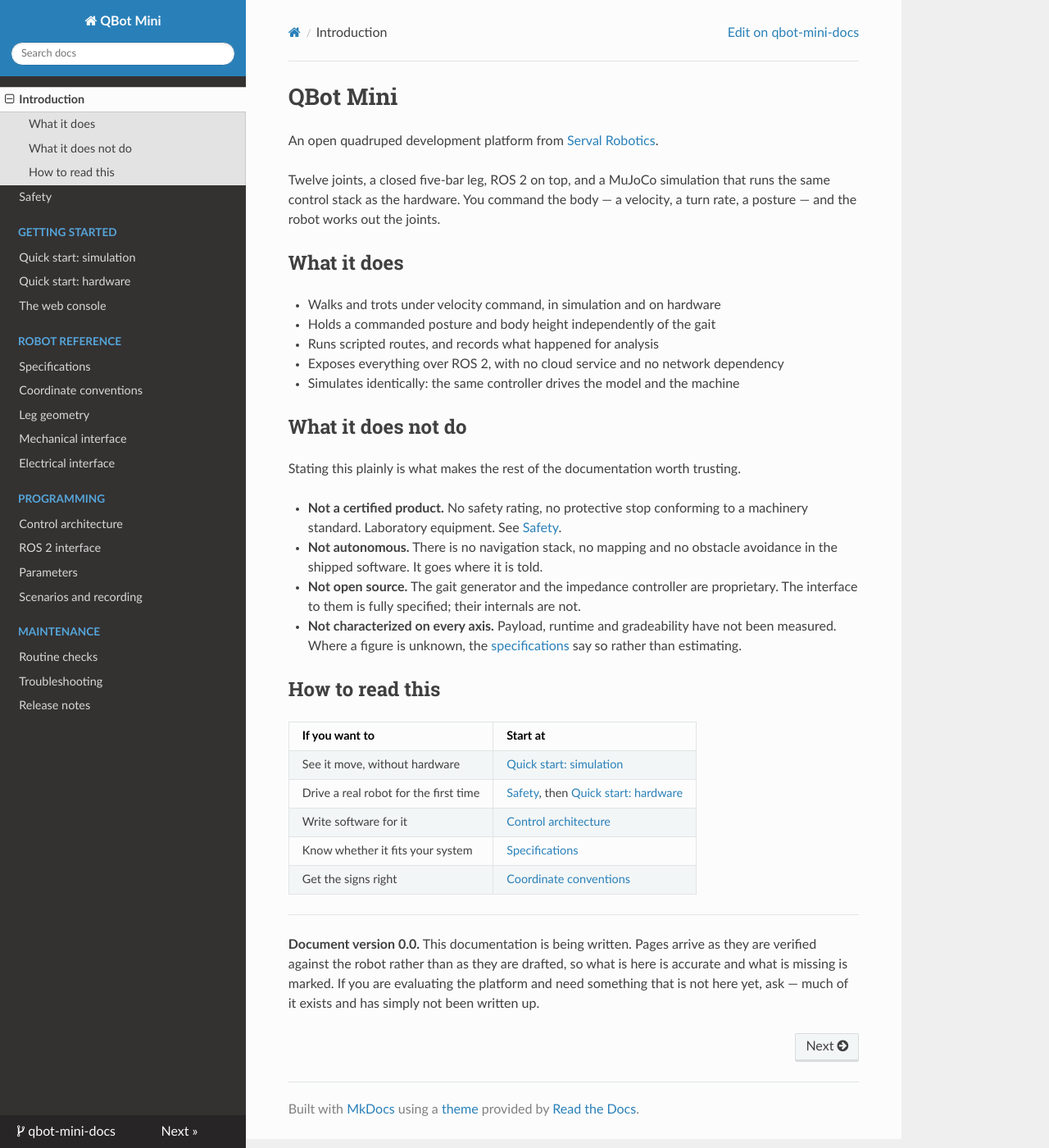
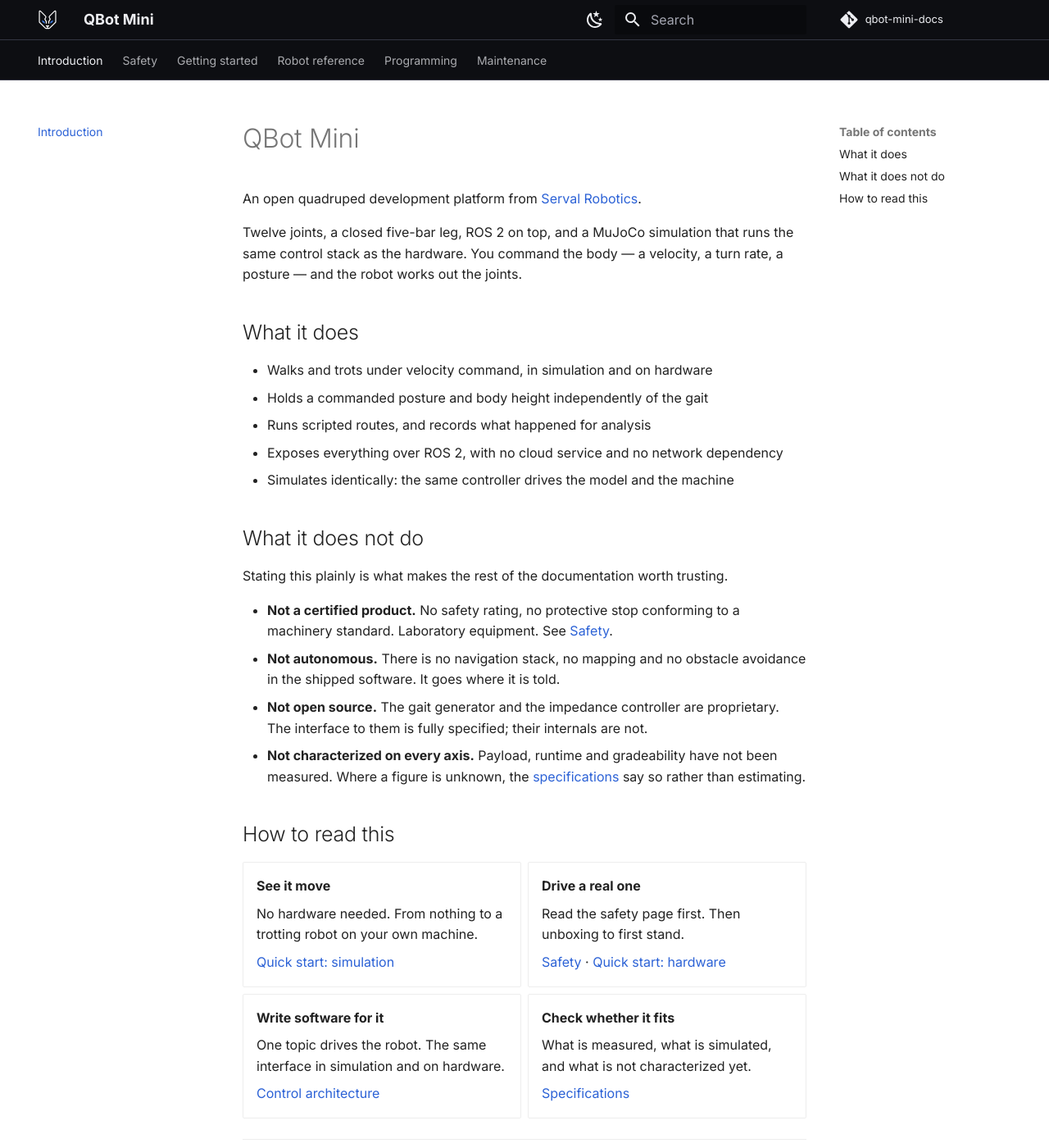
Before and after one commit to serval-robotics/qbot-mini-docs, an MkDocs documentation site: the page built from docs/index.md, in a window 1280 px wide and 1400 px high. Shown: the whole window at 82% size. Built offline with MkDocs 1.6.1 and Material for MkDocs 9.7.7, drawn with Linux system fonts in a browser that asks for light colours; nearby versions of some CDN libraries; comment, search, counter and statistics services are not loaded; some of the changed text lies outside the part shown.

Commit message:
Switch to Material, in Serval Robotics' own colours
The classic Read the Docs look was chosen to feel familiar to an
audience that knows Pupper v3. The next version of this site goes to
customers and integrators, where that same look reads as an open-source
side project rather than as a supplier.

Colours come from servalrobotics.com rather than from Material's
palette, so the two read as one company: paper, panel, ink and line for
structure, blue for links and active states, and the site's own logo in
the header.

The header sits on paper rather than on saturated blue. A documentation
page is read for minutes at a time, and a full-width band of #4c86ff
above every page competes with the text it is supposed to frame.

Tables get more room than Material's default, since specifications,
message fields and parameters are where most of this documentation's
substance lives.

Incidentally fixes the sidebar landing mid-list on the home page: that
was sphinx_rtd_theme's reset() scrolling its own "#" entry into view,
which pushed the site name and search box out of the pane.

Co-Authored-By: Claude Opus 5 (1M context) <noreply@anthropic.com>

```diff
--- a/docs/index.md
+++ b/docs/index.md
@@ -31,13 +31,34 @@ Stating this plainly is what makes the rest of the documentation worth trusting.
 
 ## How to read this
 
-| If you want to | Start at |
-| :- | :- |
-| See it move, without hardware | [Quick start: simulation](getting-started/simulation.md) |
-| Drive a real robot for the first time | [Safety](safety.md), then [Quick start: hardware](getting-started/hardware.md) |
-| Write software for it | [Control architecture](programming/control-architecture.md) |
-| Know whether it fits your system | [Specifications](reference/specifications.md) |
-| Get the signs right | [Coordinate conventions](reference/conventions.md) |
+<div class="grid cards" markdown>
+
+-   **See it move**
+
+    No hardware needed. From nothing to a trotting robot on your own machine.
+
+    [Quick start: simulation](getting-started/simulation.md)
+
+-   **Drive a real one**
+
+    Read the safety page first. Then unboxing to first stand.
+
+    [Safety](safety.md) · [Quick start: hardware](getting-started/hardware.md)
+
+-   **Write software for it**
+
+    One topic drives the robot. The same interface in simulation and on
+    hardware.
+
+    [Control architecture](programming/control-architecture.md)
+
+-   **Check whether it fits**
+
+    What is measured, what is simulated, and what is not characterized yet.
+
+    [Specifications](reference/specifications.md)
+
+</div>
 
 ---
 
--- /dev/null
+++ b/docs/stylesheets/brand.css
@@ -0,0 +1,89 @@
+/* Serval Robotics brand palette, taken from servalrobotics.com so the
+   documentation and the website read as one company. The website is a dark
+   design; the light scheme below is its inversion rather than a second
+   palette. */
+
+:root {
+  --serval-blue:      #4c86ff;
+  --serval-blue-ink:  #86a9ff;
+  --serval-gold:      #d6a94e;
+  --serval-paper:     #0d0e12;
+  --serval-panel:     #15161d;
+  --serval-ink:       #edeef2;
+  --serval-ink-muted: #a3a5b0;
+  --serval-line:      #343643;
+}
+
+/* Light scheme. */
+[data-md-color-scheme="default"] {
+  --md-primary-fg-color:        var(--serval-paper);
+  --md-primary-fg-color--light: var(--serval-panel);
+  --md-primary-fg-color--dark:  #06070a;
+  --md-primary-bg-color:        var(--serval-ink);
+  --md-primary-bg-color--light: var(--serval-ink-muted);
+
+  --md-accent-fg-color:         var(--serval-blue);
+  --md-accent-fg-color--transparent: rgba(76, 134, 255, 0.1);
+
+  --md-typeset-a-color:         #2c62d6;
+}
+
+/* Dark scheme, which is the website's own palette. */
+[data-md-color-scheme="slate"] {
+  --md-primary-fg-color:        var(--serval-paper);
+  --md-primary-fg-color--light: var(--serval-panel);
+  --md-primary-fg-color--dark:  #06070a;
+  --md-primary-bg-color:        var(--serval-ink);
+  --md-primary-bg-color--light: var(--serval-ink-muted);
+
+  --md-accent-fg-color:         var(--serval-blue-ink);
+  --md-accent-fg-color--transparent: rgba(134, 169, 255, 0.1);
+
+  --md-typeset-a-color:         var(--serval-blue-ink);
+
+  --md-default-bg-color:        var(--serval-paper);
+  --md-default-bg-color--light: var(--serval-panel);
+  --md-default-fg-color:        var(--serval-ink);
+  --md-default-fg-color--light: var(--serval-ink-muted);
+  --md-code-bg-color:           var(--serval-panel);
+}
+
+/* The header sits on paper rather than on a saturated brand colour: a
+   documentation site is read for minutes at a time, and a full-width block of
+   #4c86ff at the top of every page competes with the text. Blue carries links
+   and active states instead, where it means something. */
+.md-header {
+  border-bottom: 1px solid var(--serval-line);
+}
+
+.md-tabs {
+  border-bottom: 1px solid var(--serval-line);
+}
+
+/* Tables carry most of this documentation's substance — specifications,
+   message fields, parameters — so they get a little more room than the
+   default and a header that reads as a header. */
+.md-typeset table:not([class]) th {
+  background-color: var(--md-default-fg-color--lightest);
+  font-weight: 600;
+}
+
+.md-typeset table:not([class]) td,
+.md-typeset table:not([class]) th {
+  padding: 0.7em 1em;
+}
+
+/* Diagrams are drawn to be read, not decorated: give them the full column and
+   keep them off the page background so the white-bordered SVGs do not float. */
+.md-typeset img[src$=".svg"] {
+  display: block;
+  width: 100%;
+  max-width: 34rem;
+  margin: 1.6em auto;
+}
+
+/* The Basis column's value is that it is scannable. */
+.md-typeset table:not([class]) td:last-child {
+  color: var(--md-default-fg-color--light);
+  font-size: 0.92em;
+}
--- a/mkdocs.yml
+++ b/mkdocs.yml
@@ -5,34 +5,72 @@ repo_url: https://github.com/serval-robotics/qbot-mini-docs
 repo_name: qbot-mini-docs
 edit_uri: edit/main/docs/
 
-# site_url is deliberately unset while the site is being evaluated on two
-# hosts at once. Setting it would emit a canonical link pointing at whichever
-# host it names, from the other host. It gets set when a host is chosen.
+# site_url is deliberately unset until the site moves to its own domain:
+# setting it emits a canonical link, which should not point at a hostname we
+# are still treating as temporary.
 
 docs_dir: docs
 site_dir: _site
 
 theme:
-  name: readthedocs
+  name: material
   # Adds the noindex meta tag; see overrides/main.html.
   custom_dir: overrides
-  highlightjs: true
-  hljs_languages:
-    - python
-    - yaml
-    - bash
+  logo: assets/logo.svg
+  favicon: assets/favicon.svg
+  font:
+    text: Inter
+    code: JetBrains Mono
+  # Brand colours are defined in stylesheets/brand.css rather than picked from
+  # Material's palette, so the site matches servalrobotics.com exactly.
+  palette:
+    - media: "(prefers-color-scheme: light)"
+      scheme: default
+      primary: custom
+      accent: custom
+      toggle:
+        icon: material/weather-night
+        name: Switch to dark mode
+    - media: "(prefers-color-scheme: dark)"
+      scheme: slate
+      primary: custom
+      accent: custom
+      toggle:
+        icon: material/weather-sunny
+        name: Switch to light mode
+  features:
+    - navigation.tabs
+    - navigation.sections
+    - navigation.top
+    - navigation.footer
+    - toc.follow
+    - content.code.copy
+    - search.suggest
+    - search.highlight
 
-# Standard Python-Markdown extensions only: the built-in theme styles these,
-# and nothing here depends on a theme-specific stylesheet.
+extra_css:
+  - stylesheets/brand.css
+
 markdown_extensions:
   - admonition
   - attr_list
   - md_in_html
   - tables
-  - fenced_code
-  - codehilite
   - toc:
       permalink: true
+  - pymdownx.details
+  - pymdownx.superfences
+  - pymdownx.highlight:
+      anchor_linenums: true
+
+extra:
+  social:
+    - icon: fontawesome/solid/globe
+      link: https://servalrobotics.com
+      name: Serval Robotics
+
+copyright: >
+  Serval Robotics · Documentation version 0.0
 
 # Each page joins the tree in the commit that creates it, so a strict build
 # never sees an entry pointing at a page that does not exist yet.
--- a/requirements.txt
+++ b/requirements.txt
@@ -1,2 +1,3 @@
 mkdocs==1.6.1
+mkdocs-material==9.5.49
 pytest==8.3.4
```
Also changed, not shown: docs/assets/favicon.svg (added), docs/assets/logo.svg (added).
